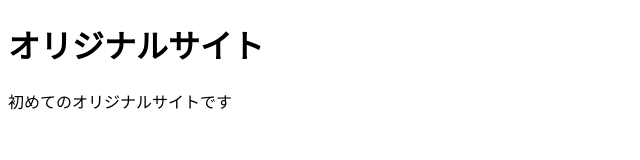
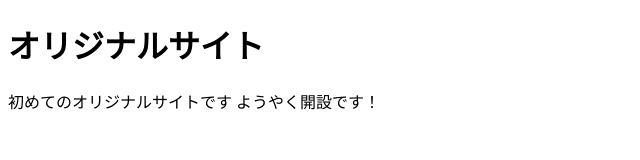
Before and after one commit to hirokom7/mysite, a plain HTML site: page index.html in a window 1280 px wide. Shown: the whole page, without its empty margins (0-640 px from the left). Drawn offline with Linux system fonts and the light colour scheme.

Commit message:
Add files via upload

```diff
--- a/index.html
+++ b/index.html
@@ -7,7 +7,7 @@
   </head>
 <body>
 <h1>オリジナルサイト</h1>
-<p>初めてのオリジナルサイトです</p>
+<p>初めてのオリジナルサイトです ようやく開設です！</p>
 
 </body>
 </html>
```
